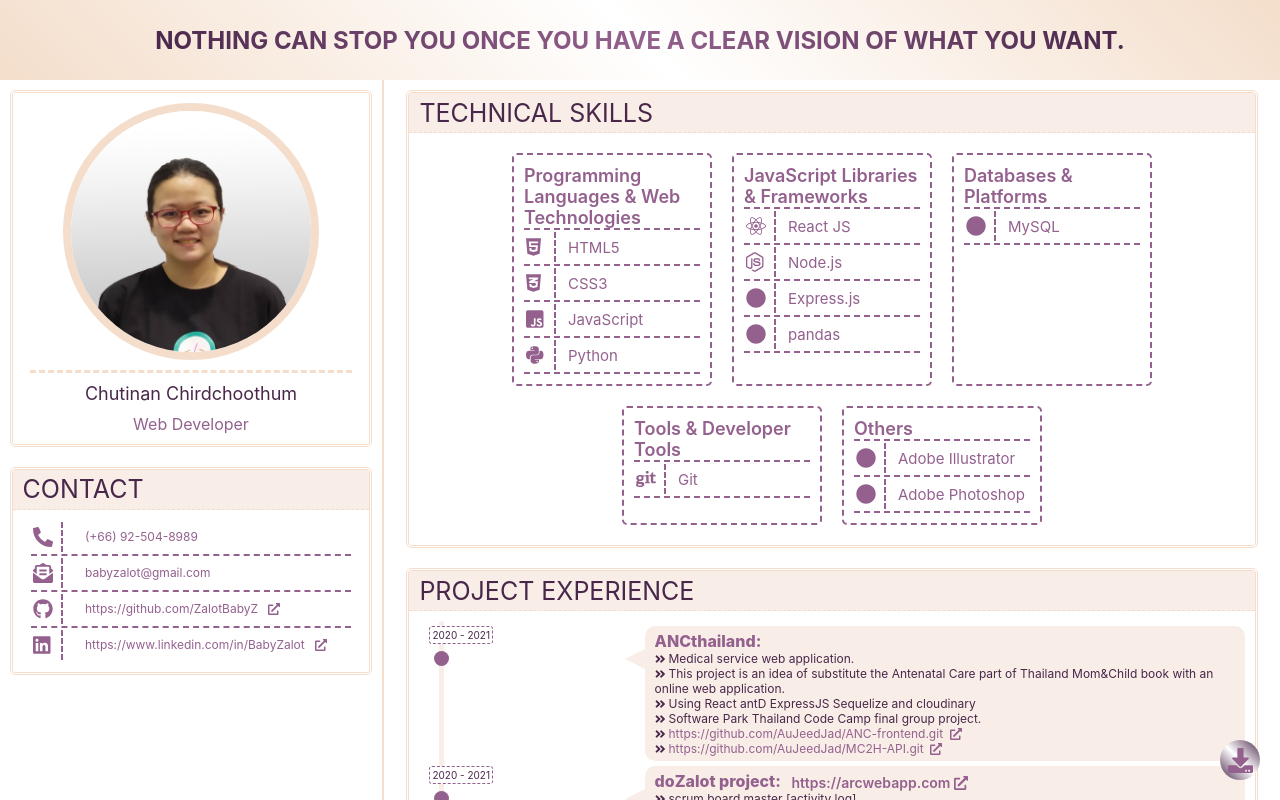
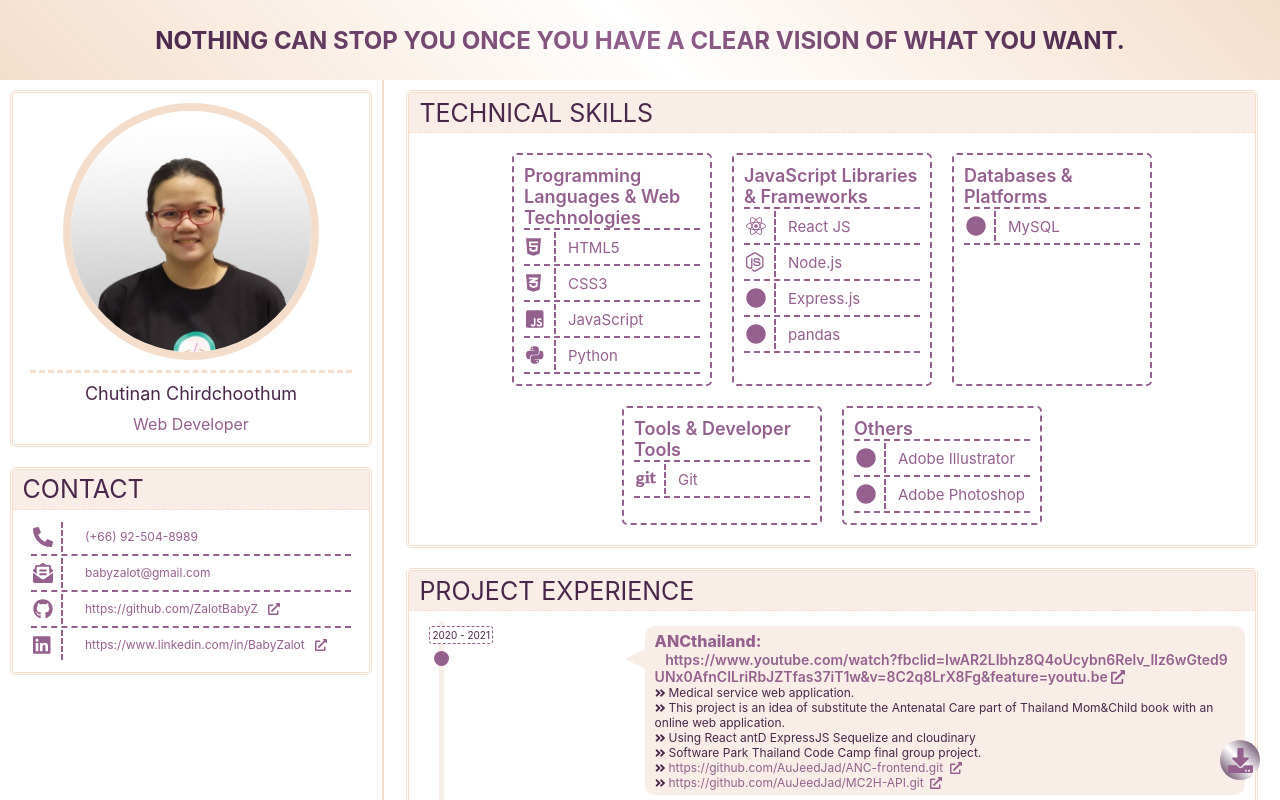
Before and after one commit to ZalotBabyZ/resume, a React (Create React App) app: page / in a window 1280 px wide. Built offline with nearby package versions, Linux system fonts and the light colour scheme.

Commit message:
change doZalot link

```diff
--- a/src/components/ProjectCard/index.js
+++ b/src/components/ProjectCard/index.js
@@ -5,7 +5,8 @@ const project = [
   {
     year: '2020  -  2021',
     name: 'ANCthailand',
-    web: '',
+    web:
+      'https://www.youtube.com/watch?fbclid=IwAR2LIbhz8Q4oUcybn6Relv_Ilz6wGted9UNx0AfnCILriRbJZTfas37iT1w&v=8C2q8LrX8Fg&feature=youtu.be',
     list: [
       { content: 'Medical service web application.', link: '' },
       {
@@ -31,7 +32,7 @@ const project = [
   {
     year: '2020  -  2021',
     name: 'doZalot project',
-    web: 'https://arcwebapp.com',
+    web: 'http://do.zzalot.com/',
     list: [
       { content: 'scrum board master [activity log].', link: '' },
       {
```
Also changed, not shown: 1 other file (tests, documents, lock files or other folders).
